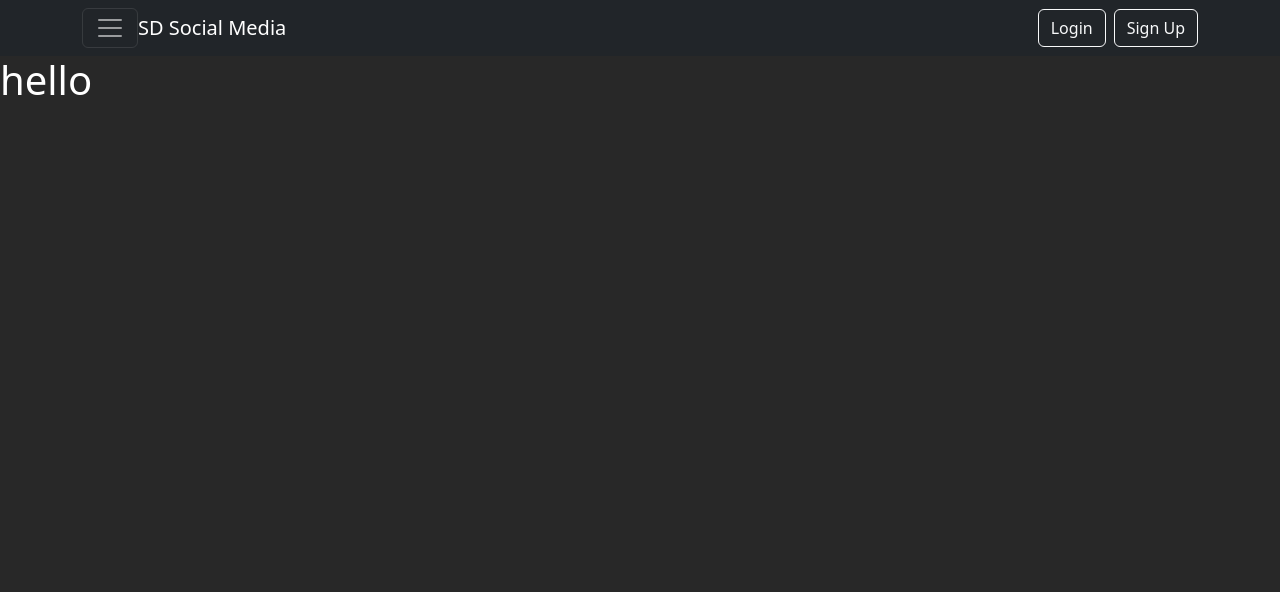
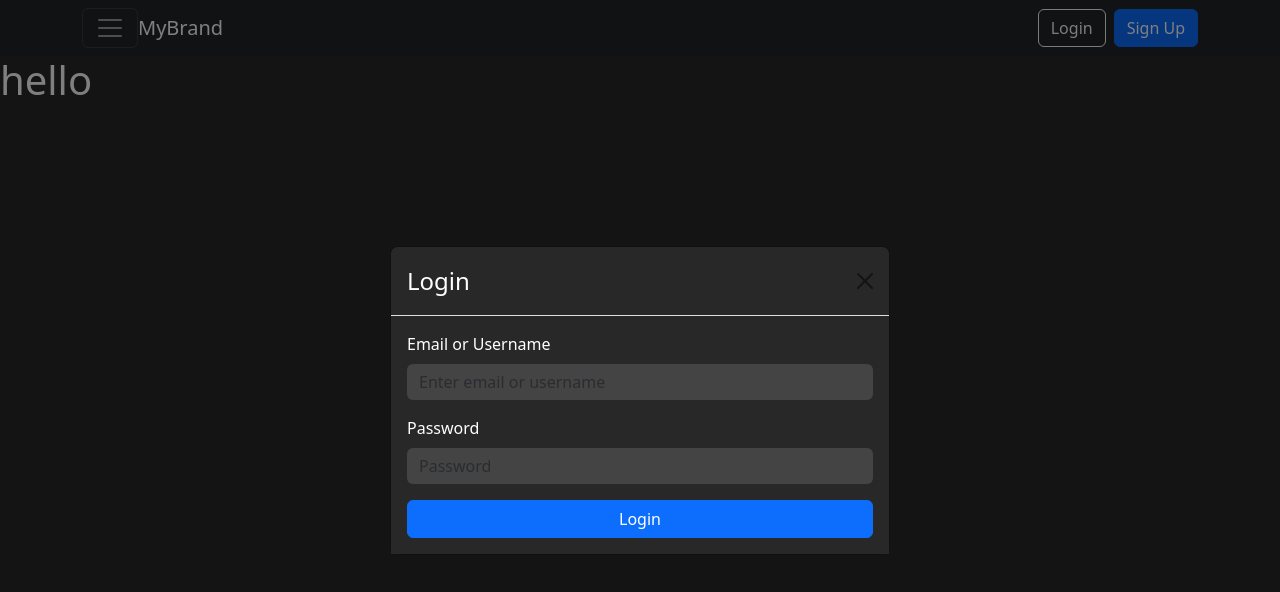
Before and after one commit to CianDickerHughes/SD-Social-Media-App, a React (Create React App) app in the folder sd-social-media-app/: page / in a window 1280 px wide. Both pictures are taken after a click on the button "Login". Shown: the top 592 px of the page. Built offline with nearby package versions, Linux system fonts and the light colour scheme.

Commit message:
started on the login gui but can get the it to Invalid login credentials!
will need to look how the login successfully and move the login process to the backend and add in async so there no waiting when launching the app

```diff
--- a/sd-social-media-app/package.json
+++ b/sd-social-media-app/package.json
@@ -3,6 +3,7 @@
   "version": "0.1.0",
   "private": true,
   "dependencies": {
+    "axios": "^1.7.9",
     "bootstrap": "^5.3.3",
     "cra-template": "1.2.0",
     "react": "^19.0.0",
--- a/sd-social-media-app/src/App.css
+++ b/sd-social-media-app/src/App.css
@@ -38,3 +38,24 @@ body {background-color: #282828; color: white;}
     transform: rotate(360deg);
   }
 }
+
+.modal-content {
+  background-color: #282828 !important;
+  color: white !important;
+}
+
+.modal-header {
+  background-color: #282828 !important;
+  color: white !important;
+}
+
+.modal-body {
+  background-color: #282828 !important;
+  color: white !important;
+}
+
+.form-control {
+  background-color: #444 !important;
+  color: white !important;
+  border: none !important;
+}
--- a/sd-social-media-app/src/components/NavigationBar.js
+++ b/sd-social-media-app/src/components/NavigationBar.js
@@ -3,6 +3,7 @@
 
 import React, { useState } from "react";
 import { Navbar, Nav, Button, Container, Offcanvas } from "react-bootstrap";
+import Login from "./login";
 import "bootstrap/dist/css/bootstrap.min.css";
 
 
@@ -11,18 +12,24 @@ import "bootstrap/dist/css/bootstrap.min.css";
 // Links Show Which Page is Active
 const NavigationBar = () => {
   const [show, setShow] = useState(false);
+  const [showLogin, setShowLogin] = useState(false);
 
   const handleClose = () => setShow(false);
   const handleShow = () => setShow(true);
+
+  const handleLoginClose = () => setShowLogin(false);
+  const handleLoginShow = () => setShowLogin(true);
   return (
     <>
       <Navbar bg="dark" variant="dark" expand={false}>
         <Container>
           <Navbar.Toggle aria-controls="offcanvasNavbar" onClick={handleShow} />
-          <Navbar.Brand href="/">SD Social Media</Navbar.Brand>
+          <Navbar.Brand href="\">MyBrand</Navbar.Brand>
           <div className="ms-auto">
-            <Button variant="outline-light" className="me-2">Login</Button>
-            <Button href="/signIn" variant="outline-light">Sign Up</Button>
+            <Button variant="outline-light" className="me-2" onClick={handleLoginShow}>
+              Login
+            </Button>
+            <Button variant="primary">Sign Up</Button>
           </div>
         </Container>
       </Navbar>
@@ -32,7 +39,7 @@ const NavigationBar = () => {
           <Offcanvas.Title>Main Menu</Offcanvas.Title>
         </Offcanvas.Header>
         <Offcanvas.Body>
-        <Nav className="flex-column" style={{ fontSize: "18px", fontWeight: "bold", color: "#333" }}>
+          <Nav className="flex-column" style={{ fontSize: "18px", fontWeight: "bold", color: "#333" }}>
             <Nav.Link href="/" onClick={handleClose} style={{ padding: "10px 15px" }}>Home</Nav.Link>
             <Nav.Link href="/bookmark" onClick={handleClose} style={{ padding: "10px 15px" }}>Bookmark</Nav.Link>
             <Nav.Link href="/messages" onClick={handleClose} style={{ padding: "10px 15px" }}>Messages</Nav.Link>
@@ -42,6 +49,9 @@ const NavigationBar = () => {
           </Nav>
         </Offcanvas.Body>
       </Offcanvas>
+
+      {/* Login Modal */}
+      <Login showLogin={showLogin} handleLoginClose={handleLoginClose} />
     </>
   );
 };
@@ -61,26 +71,5 @@ const activeNavLinkStyle = {
   fontWeight: 'bold'
 };
 
-//<Nav.Link href="/create" style={window.location.pathname === '/create' ? activeNavLinkStyle : navLinkStyle}>Add New Country</Nav.Link>
-// style ={{ display: 'flex', flexDirection: 'column', alignItems: 'center', textAlign: 'center' }}
 
 export default NavigationBar;
-
-/*
-
-return (
-        <Navbar bg="secondary" data-bs-theme="light" sticky='top'>
-          <Container>
-            <Navbar.Brand href="/">
-
-            <img src="https://upload.wikimedia.org/wikipedia/commons/archive/6/6d/20171229211557%21Earth_-_The_Noun_Project.svg" style={{ width: '250px', height: 'auto', backgroundColor: '#0D98BA', borderRadius: '180px', }} alt="Earth Icon"/>
-
-            </Navbar.Brand>
-            <Nav className="me-auto">
-
-            </Nav>
-          </Container>
-      </Navbar>
-  );
-
-*/
--- a/sd-social-media-app/src/components/content.js
+++ b/sd-social-media-app/src/components/content.js
@@ -1,6 +1,4 @@
 import React from 'react';
-
-
 
 // Return the home of the home screen
 const Content = () => {
--- a/sd-social-media-app/src/components/login.js
+++ b/sd-social-media-app/src/components/login.js
@@ -0,0 +1,72 @@
+import React, { useState } from "react";
+import { Modal, Form, Button, Alert } from "react-bootstrap";
+import axios from "axios"; // Import Axios for API requests
+
+const Login = ({ showLogin, handleLoginClose }) => {
+  const [identifier, setIdentifier] = useState(""); // Email or Username
+  const [password, setPassword] = useState("");
+  const [error, setError] = useState(""); // Error message state
+
+  const handleLogin = async (e) => {
+    e.preventDefault();
+    setError(""); // Clear previous errors
+
+    try {
+      const isEmail = identifier.includes("@"); // Check if it's an email
+      const url = isEmail
+        ? `http://localhost:8080/users/email/${identifier}`
+        : `http://localhost:8080/users/username/${identifier}`;
+
+      const response = await axios.get(url);
+
+      if (response.data) {
+        console.log("User found:", response.data);
+        // Add password verification logic here if needed
+        alert("Login successful!");
+        handleLoginClose(); // Close modal on success
+      } else {
+        setError("User not found!");
+      }
+    } catch (err) {
+      setError("Invalid login credentials!");
+    }
+  };
+
+  return (
+    <Modal show={showLogin} onHide={handleLoginClose} centered>
+      <Modal.Header closeButton>
+        <Modal.Title>Login</Modal.Title>
+      </Modal.Header>
+      <Modal.Body>
+        {error && <Alert variant="danger">{error}</Alert>}
+        <Form onSubmit={handleLogin}>
+          <Form.Group className="mb-3">
+            <Form.Label>Email or Username</Form.Label>
+            <Form.Control
+              type="text"
+              placeholder="Enter email or username"
+              value={identifier}
+              onChange={(e) => setIdentifier(e.target.value)}
+              required
+            />
+          </Form.Group>
+          <Form.Group className="mb-3">
+            <Form.Label>Password</Form.Label>
+            <Form.Control
+              type="password"
+              placeholder="Password"
+              value={password}
+              onChange={(e) => setPassword(e.target.value)}
+              required
+            />
+          </Form.Group>
+          <Button variant="primary" type="submit" style={{ width: "100%" }}>
+            Login
+          </Button>
+        </Form>
+      </Modal.Body>
+    </Modal>
+  );
+};
+
+export default Login;
```
Also changed, not shown: 1 other file (tests, documents, lock files or other folders).
